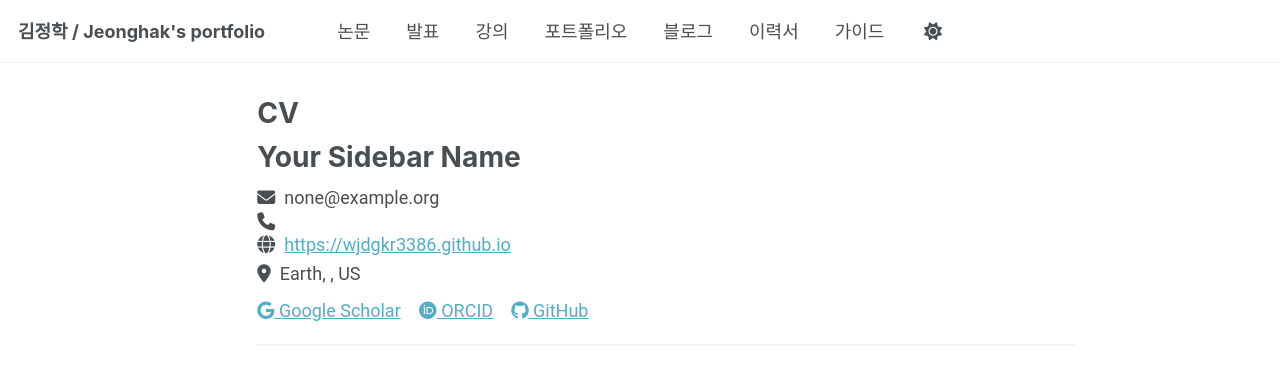
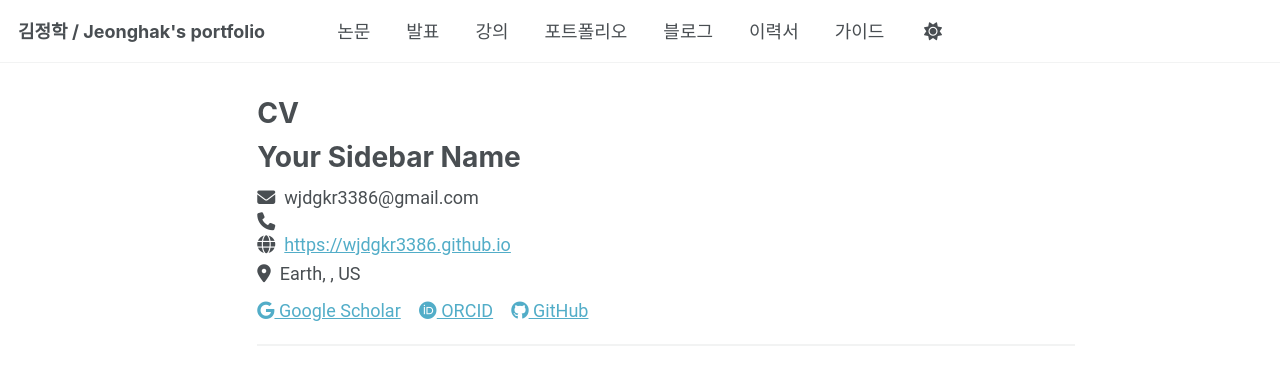
Before and after one commit to wjdgkr3386/wjdgkr3386.github.io, a Jekyll site: the page built from _pages/cv-json.md, in a window 1280 px wide and 900 px high. Shown: the top 380 px of the window. Built offline with Jekyll 4.4.1, drawn with Linux system fonts in a browser that asks for light colours; a script that is not in the unit is left out.

Commit message:
Update email address

```diff
--- a/_config.yml
+++ b/_config.yml
@@ -29,7 +29,7 @@ author:
   location: "대한민국 서울"
   employer: ""
   uri: # URL
-  email: "none@example.org"
+  email: "wjdgkr3386@gmail.com"
 
   # Academic websites
   academia: # URL
--- a/_data/cv.json
+++ b/_data/cv.json
@@ -1,7 +1,7 @@
 {
   "basics": {
     "name": "Your Sidebar Name",
-    "email": "none@example.org",
+    "email": "wjdgkr3386@gmail.com",
     "phone": "",
     "website": "https://wjdgkr3386.github.io",
     "summary": "Currently employed at Red Brick University. Short biography for the left-hand sidebar",
```
